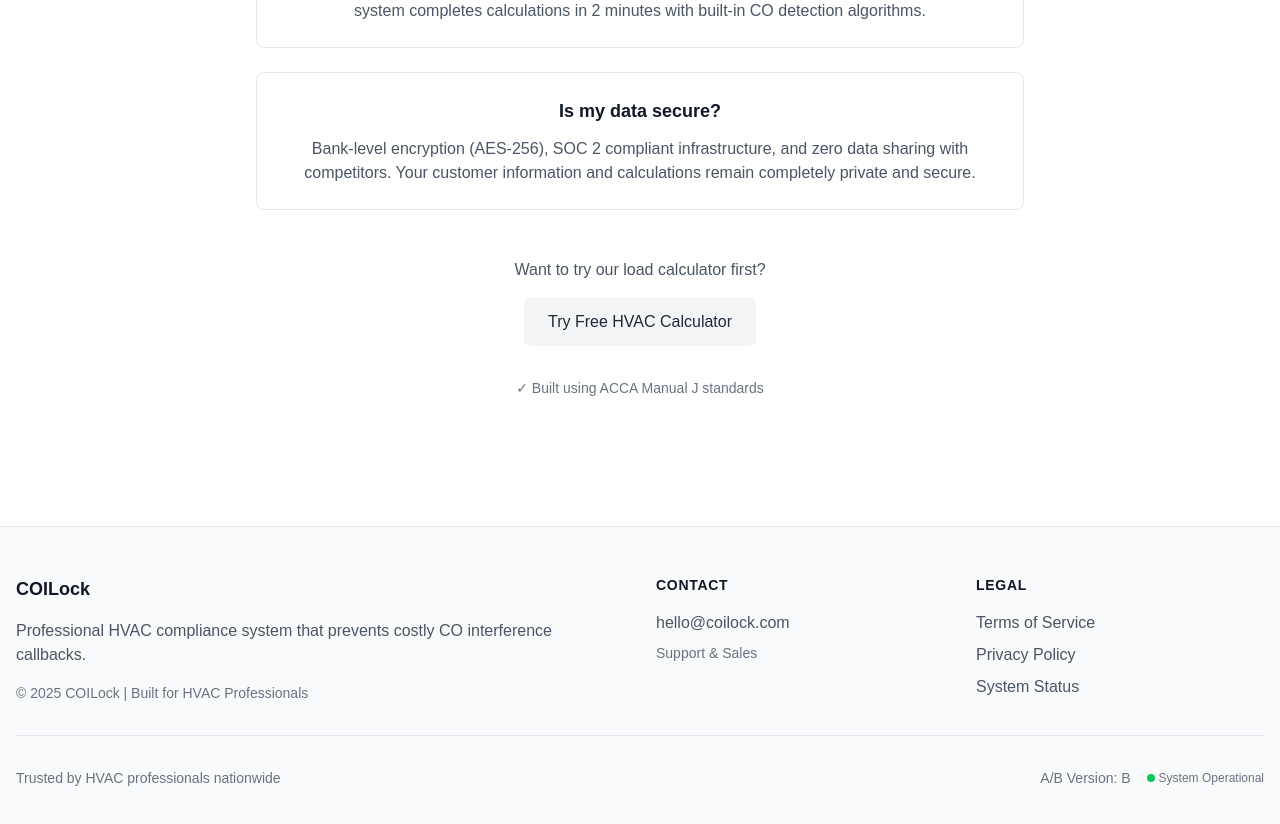
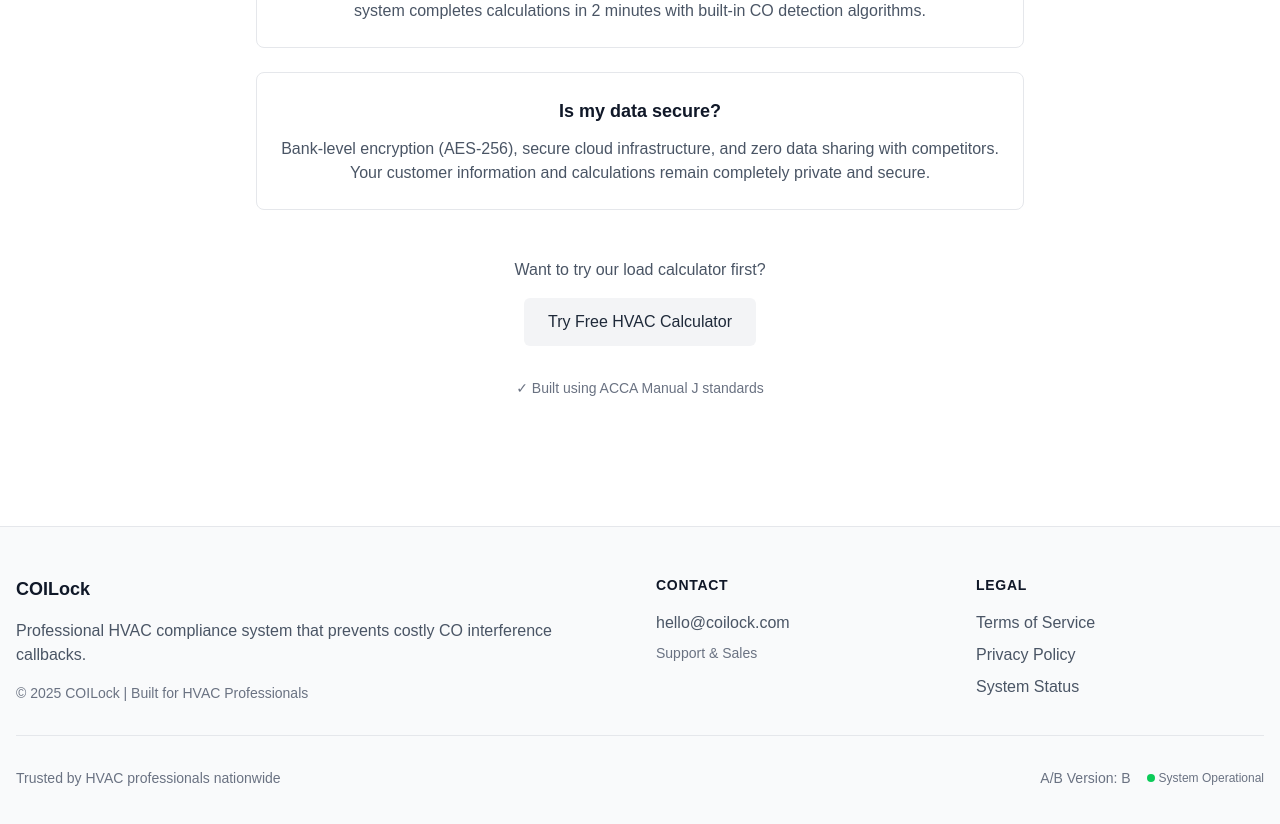
Before and after one commit to AlanSinclair-spec/coilock, a Next.js app: page / in a window 1280 px wide. Shown: the part 2540-3364 px from the top of the page. Built offline with nearby package versions, Linux system fonts and the light colour scheme.

Commit message:
Remove misleading SOC 2 compliance claim from security FAQ

```diff
--- a/src/app/page.tsx
+++ b/src/app/page.tsx
@@ -371,7 +371,7 @@
               <div className="bg-white border border-gray-200 rounded-lg p-6">
                 <h3 className="text-lg font-semibold text-gray-900 mb-3">Is my data secure?</h3>
                 <p className="text-gray-600">
-                  Bank-level encryption (AES-256), SOC 2 compliant infrastructure, and zero data sharing with competitors.
+                  Bank-level encryption (AES-256), secure cloud infrastructure, and zero data sharing with competitors.
                   Your customer information and calculations remain completely private and secure.
                 </p>
               </div>
```
